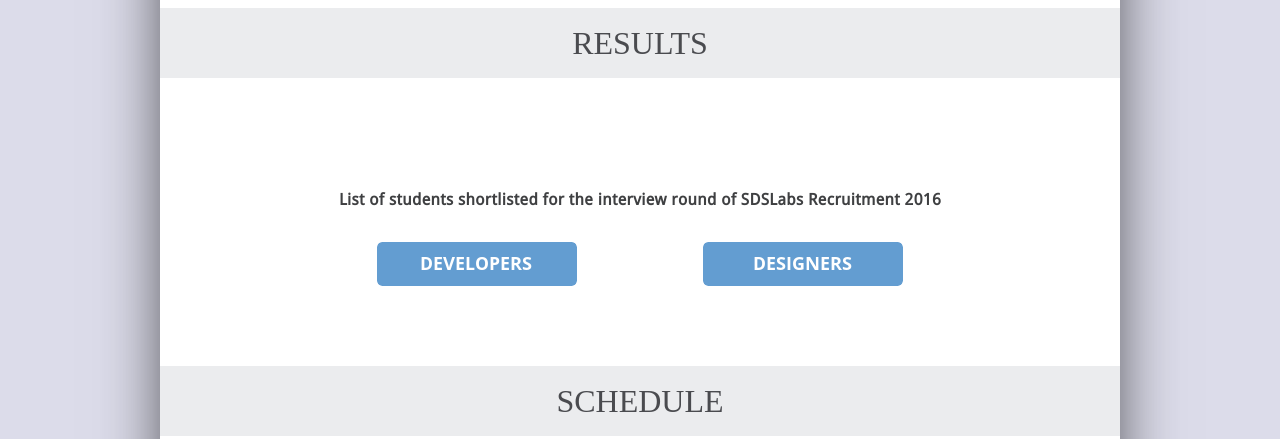
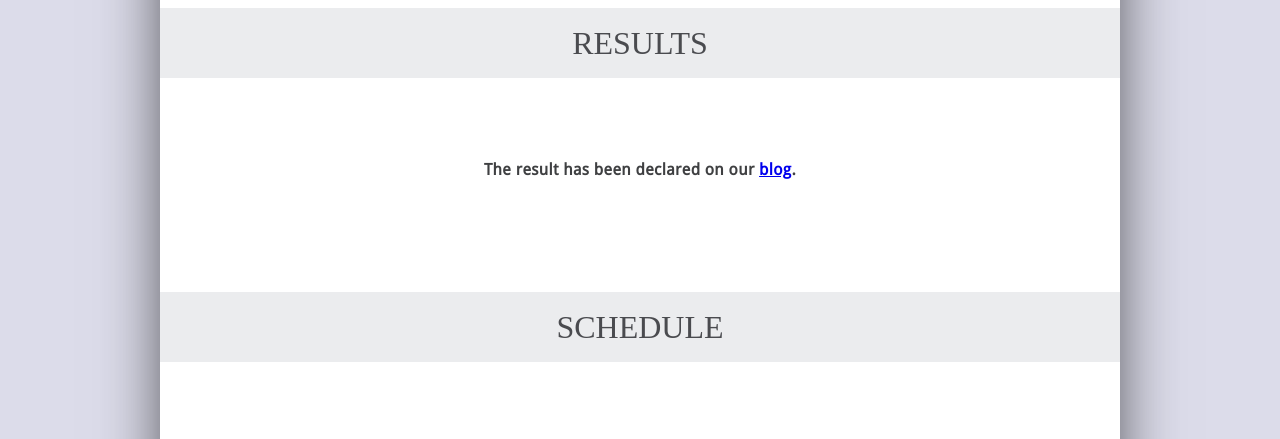
Before and after one commit to sdslabs/join, a plain HTML site: page index.html in a window 1280 px wide. Shown: the part 710-1149 px from the top of the page. Drawn offline with Linux system fonts and the light colour scheme.

Commit message:
Added link for results page

```diff
--- a/index.html
+++ b/index.html
@@ -61,11 +61,7 @@
                 </div>
                 <div class="clear"></div>
                 <div class="eventlist">
-                    <div class="grid_12">
-                        <div class="disclaimer">List of students shortlisted for the interview round of SDSLabs Recruitment 2016</div>
-                        <a target="_blank" href="public/developer_shortlist_2016.pdf"><img class="left button dev-short" src="img/developers.png"></a>
-                        <a target="_blank" href="public/designer_shortlist_2016.pdf"><img class="right button des-short" src="img/designers.png"></a>
-                    </div>
+                        <div class="disclaimer">The result has been declared on our <a target="_blank" href="https://blog.sdslabs.co/2016/01/recruitment-final-list-16/">blog</a>.</div>
                     <div class="clear"></div>
                 </div>
                 <div class="grid_12 divider gray">
```
